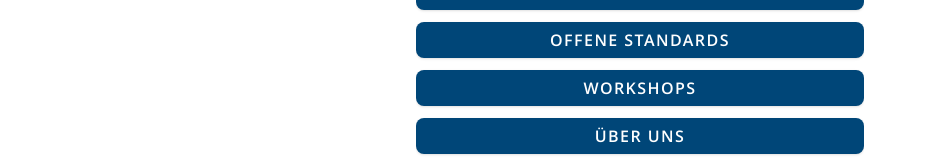
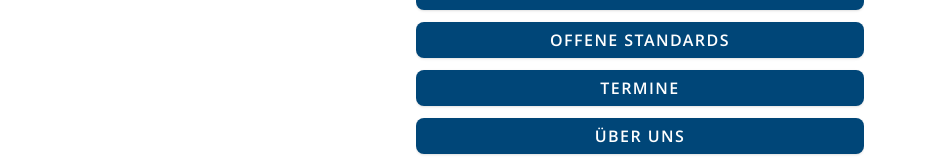
Before and after one commit to hbz/metadaten.nrw, a SvelteKit app: page / in a window 1280 px wide. Shown: the part 532-692 px from the top of the page, without its empty margins (0-927 px from the left). Built offline with nearby package versions, Linux system fonts and the light colour scheme.

Commit message:
Rename to Termine

```diff
--- a/src/lib/components/Main.svelte
+++ b/src/lib/components/Main.svelte
@@ -17,7 +17,7 @@
 		<InternalLink href="#metadaten" text="Metadaten und APIs" />
 		<InternalLink href="#tools" text="Tools" />
 		<InternalLink href="#offeneStandards" text="Offene Standards" />
-		<InternalLink href="/workshops" text="Workshops" />
+		<InternalLink href="/termine" text="Termine" />
 		<InternalLink href="#about" text="Über uns" />
 	</div>
 </section>
--- a/src/routes/workshops/+page.svelte
+++ b/src/routes/termine/+page.svelte
@@ -1,7 +1,7 @@
 <script lang="ts">
 	import ExampleSelectButton from '$lib/components/ExampleSelectButton.svelte';
 	import Footer from '$lib/components/Footer.svelte';
-	import Workshop from '$lib/components/Workshop.svelte';
+	import Termin from '$lib/components/Termin.svelte';
 	import type { PageData } from './$types';
 
 	export let data: PageData;
@@ -14,7 +14,7 @@
 			: (selectedExamples = [...selectedExamples, id]);
 	}
 
-	const workshops = data.events;
+	const termine = data.events;
 </script>
 
 <div class="flex flex-col md:max-w-xl w-full mx-auto">
@@ -37,7 +37,7 @@
 		</div>
 	</div>
 	<div class="flex flex-col items-center">
-		<h2 class="h-14 mt-[30px] text-sky-900 text-4xl uppercase tracking-wide">Workshops</h2>
+		<h2 class="h-14 mt-[30px] text-sky-900 text-4xl uppercase tracking-wide">Termine</h2>
 
 		<p class="text-cyan-950 mx-[30px] text-sm font-light leading-normal tracking-wider">
 			Wir bieten Workshops auf Konferenzen an oder auch im Rahmen der Weiter-bildungsangebote des
@@ -62,8 +62,8 @@
 			<ExampleSelectButton on:select={() => handleSelect('metafacture')} text="metafacture" />
 		</div>
 		<div class="grid grid-cols-1 gap-2">
-			{#each workshops as workshop}
-				<Workshop {...workshop} />
+			{#each termine as termin}
+				<Termin {...termin} />
 			{/each}
 		</div>
 	</div>
```
Also changed, not shown: src/lib/components/Termin.svelte (renamed from src/lib/components/Workshop.svelte), src/routes/termine/+page.server.ts (renamed from src/routes/workshops/+page.server.ts).
